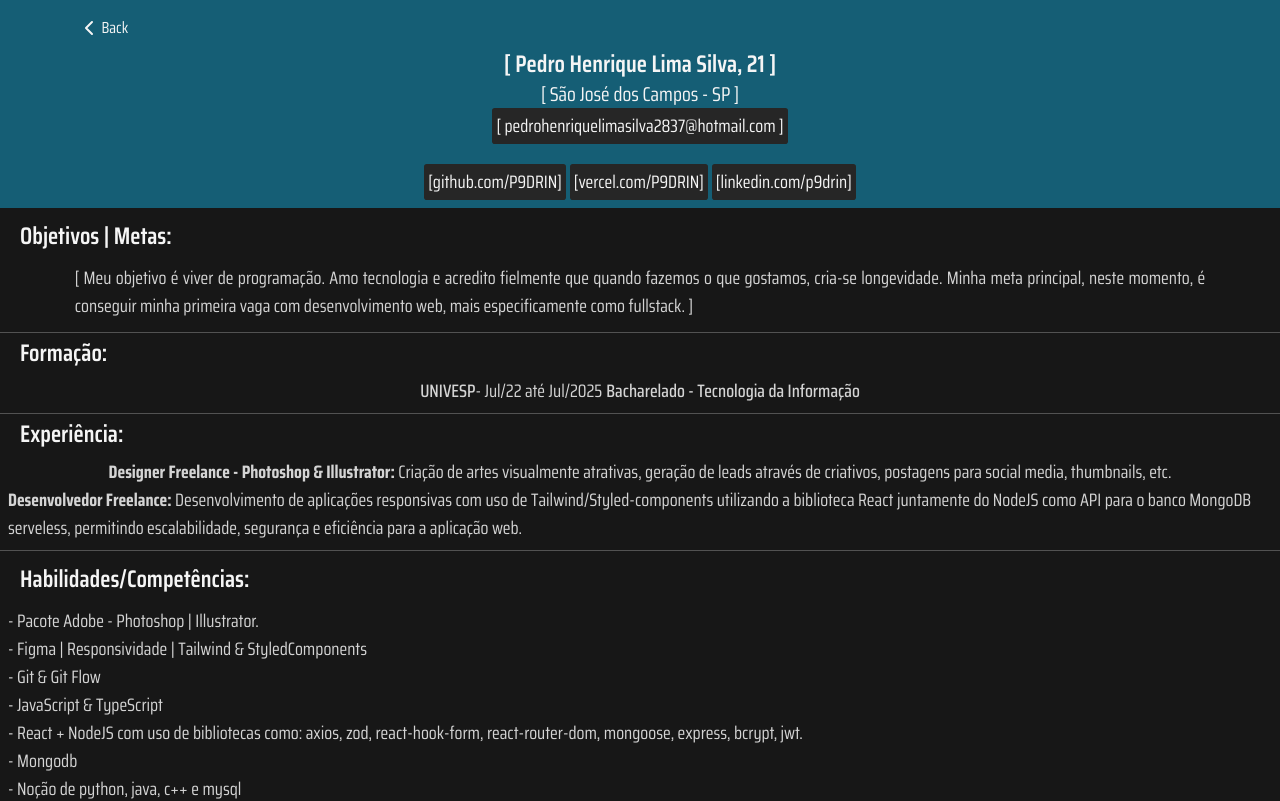
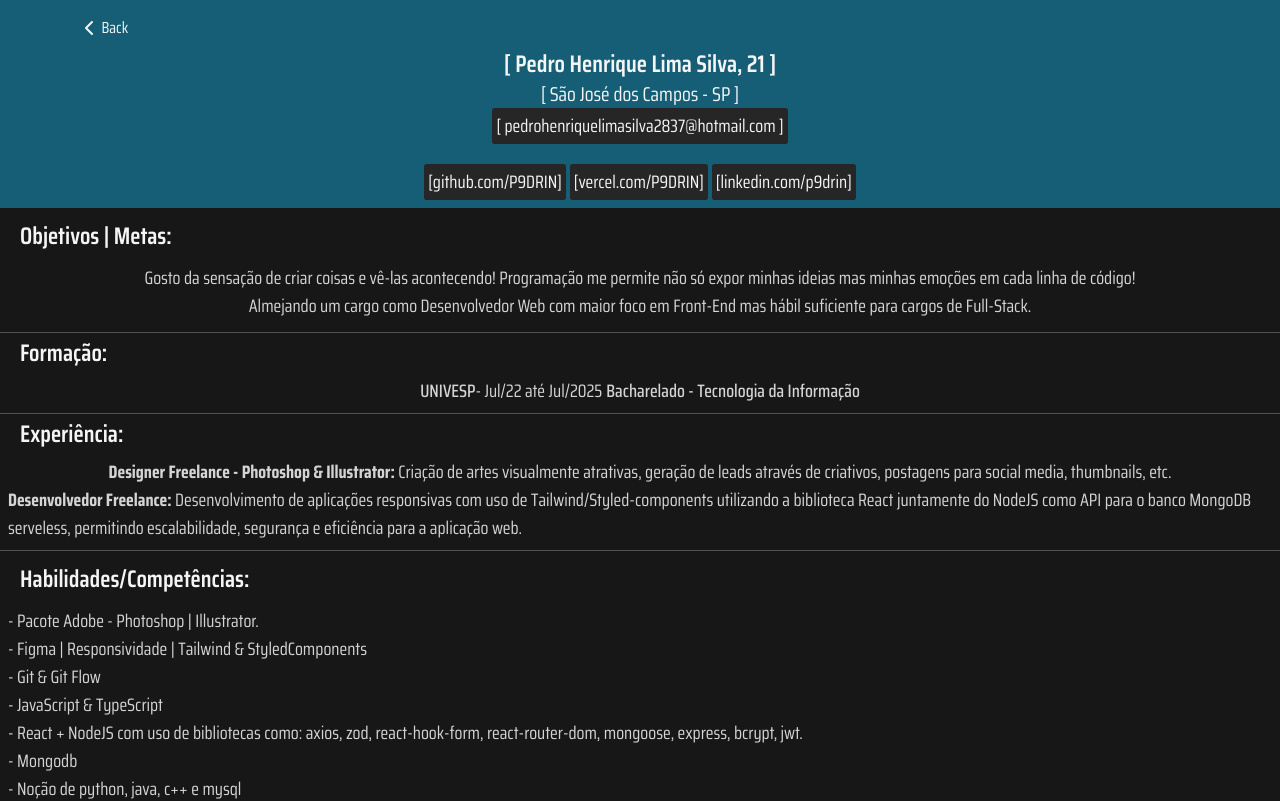
Before and after one commit to P9DRIN/portfolio, a React (Vite) app: page /curriculum in a window 1280 px wide. Shown: the top 801 px of the page. Built offline with nearby package versions, Linux system fonts and the light colour scheme.

Commit message:
curriculum goals edit

```diff
--- a/src/components/CurriculumGoals/index.tsx
+++ b/src/components/CurriculumGoals/index.tsx
@@ -4,7 +4,7 @@ export function CurriculumGoals(){
         <>
             <h1 className="mt-3 ml-5 text-neutral-100 font-semibold md:text-xl lg:text-2xl">Objetivos | Metas: </h1>
             <div className="text-neutral-100 flex items-center justify-center flex-col border-b border-neutral-600 p-3 ">
-            <span className="text-justify w-[90%] text-neutral-300 text-sm md:text-base lg:text-lg" >[ Meu objetivo é viver de programação. Amo tecnologia e acredito fielmente que quando fazemos o que gostamos, cria-se longevidade. Minha meta principal, neste momento, é conseguir minha primeira vaga com desenvolvimento web, mais especificamente como fullstack. ]</span>
+            <span className="text-center flex justify-center w-[90%] text-neutral-300 text-sm md:text-base lg:text-lg" > Gosto da sensação de criar coisas e vê-las acontecendo! Programação me permite não só expor minhas ideias mas minhas emoções em cada linha de código! <br/> Almejando um cargo como Desenvolvedor Web com maior foco em Front-End mas hábil suficiente para cargos de Full-Stack. </span>
         </div>
         </>
     )
```
